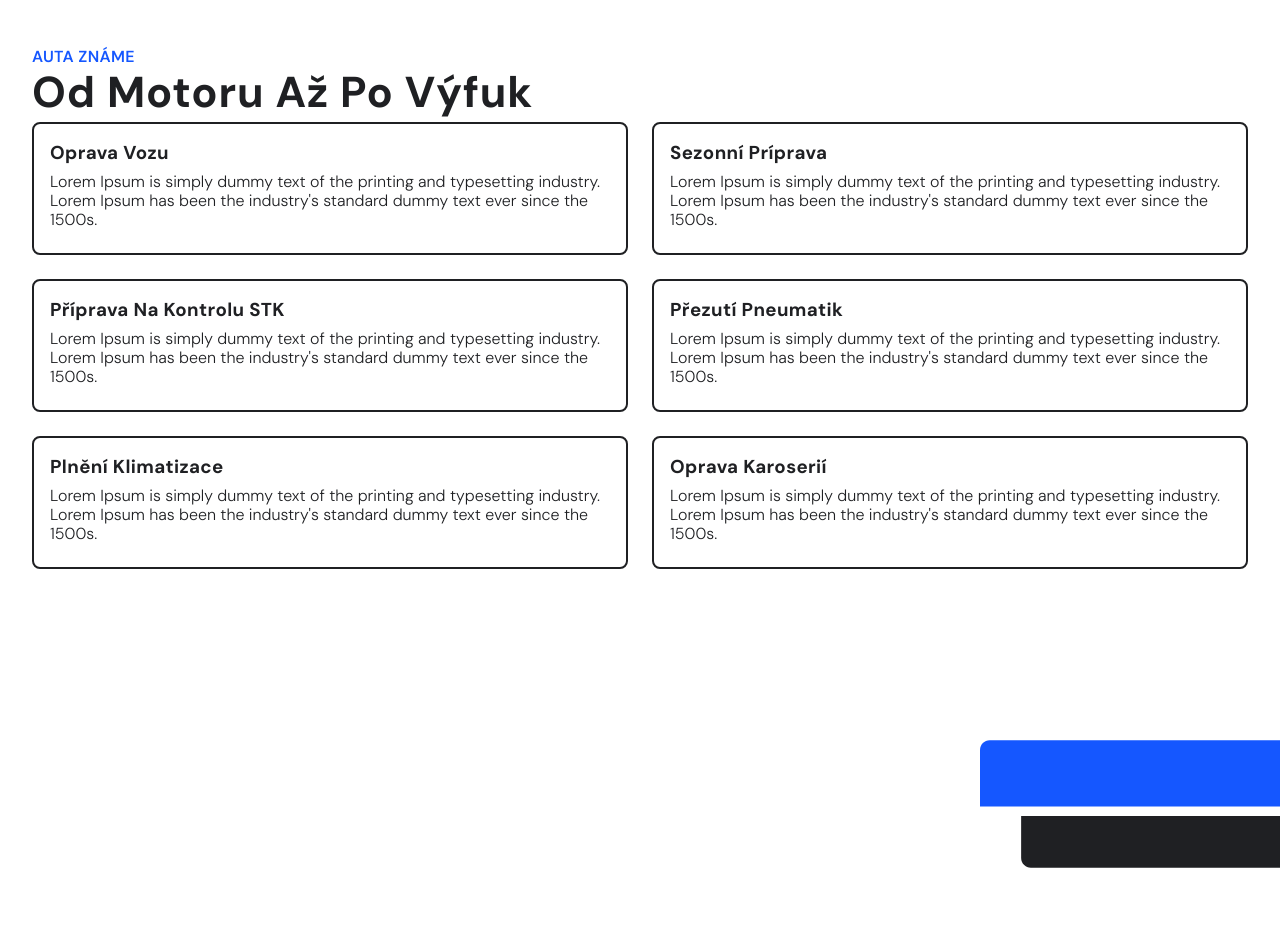
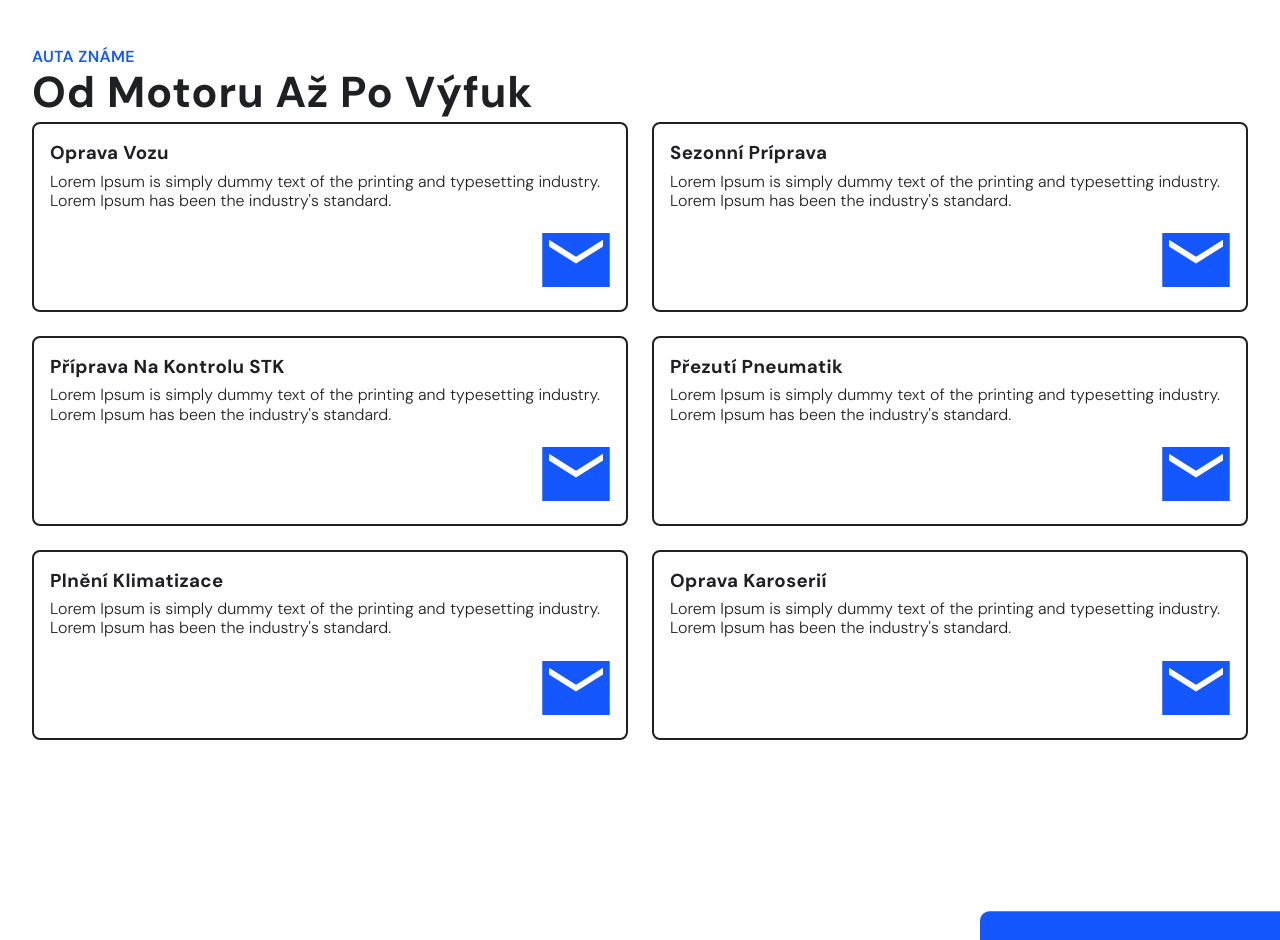
Before and after one commit to VitekDobrovsky/autoservis-3, a plain HTML site: page index.html in a window 1280 px wide. Shown: the part 1980-2920 px from the top of the page. Before the commit the page ends 2863 px from the top, so only its background shows below. Drawn offline with Linux system fonts and the light colour scheme.

Commit message:
init card design

```diff
--- a/index.html
+++ b/index.html
@@ -87,38 +87,32 @@
                 <div class="service-card">
                     <h3 class="service-card__title heading heading">Oprava vozu</h3>
                     <p class="service-card__description">Lorem Ipsum is simply dummy text of the printing and
-                        typesetting industry. Lorem Ipsum has been the industry's standard dummy text ever since the
-                        1500s.</p>
+                        typesetting industry. Lorem Ipsum has been the industry's standard.</p>
                 </div>
                 <div class="service-card">
                     <h3 class="service-card__title heading">Sezonní príprava</h3>
                     <p class="service-card__description">Lorem Ipsum is simply dummy text of the printing and
-                        typesetting industry. Lorem Ipsum has been the industry's standard dummy text ever since the
-                        1500s.</p>
+                        typesetting industry. Lorem Ipsum has been the industry's standard.</p>
                 </div>
                 <div class="service-card">
                     <h3 class="service-card__title heading">Příprava na kontrolu STK</h3>
                     <p class="service-card__description">Lorem Ipsum is simply dummy text of the printing and
-                        typesetting industry. Lorem Ipsum has been the industry's standard dummy text ever since the
-                        1500s.</p>
+                        typesetting industry. Lorem Ipsum has been the industry's standard.</p>
                 </div>
                 <div class="service-card">
                     <h3 class="service-card__title heading">Přezutí pneumatik</h3>
                     <p class="service-card__description">Lorem Ipsum is simply dummy text of the printing and
-                        typesetting industry. Lorem Ipsum has been the industry's standard dummy text ever since the
-                        1500s.</p>
+                        typesetting industry. Lorem Ipsum has been the industry's standard.</p>
                 </div>
                 <div class="service-card">
                     <h3 class="service-card__title heading">Plnění klimatizace</h3>
                     <p class="service-card__description">Lorem Ipsum is simply dummy text of the printing and
-                        typesetting industry. Lorem Ipsum has been the industry's standard dummy text ever since the
-                        1500s.</p>
+                        typesetting industry. Lorem Ipsum has been the industry's standard.</p>
                 </div>
                 <div class="service-card">
                     <h3 class="service-card__title heading">Oprava Karoserií</h3>
                     <p class="service-card__description">Lorem Ipsum is simply dummy text of the printing and
-                        typesetting industry. Lorem Ipsum has been the industry's standard dummy text ever since the
-                        1500s.</p>
+                        typesetting industry. Lorem Ipsum has been the industry's standard.</p>
                 </div>
             </div>
         </section>
--- a/styles/components.css
+++ b/styles/components.css
@@ -102,6 +102,32 @@
   border-radius: 0.5rem;
 }
 
+.service-card::after {
+  content: "";
+  display: block;
+  color: transparent;
+  margin-left: auto;
+  margin-top: 1rem;
+  background-color: var(--primary, #1557ff);
+  width: 68px;
+  height: 68px;
+  -webkit-mask: url("/images/icons/envelope.svg");
+  mask: url("/images/icons/envelope.svg");
+  -webkit-mask-repeat: no-repeat;
+  mask-repeat: no-repeat;
+
+  -webkit-mask-position: center;
+  mask-position: center;
+
+  -webkit-mask-size: contain;
+  mask-size: contain;
+}
+
+/*
+1. using css - pseudo elements
+-
+*/
+
 .service-card__description {
   line-height: 1.2;
   font-weight: 300;
```
